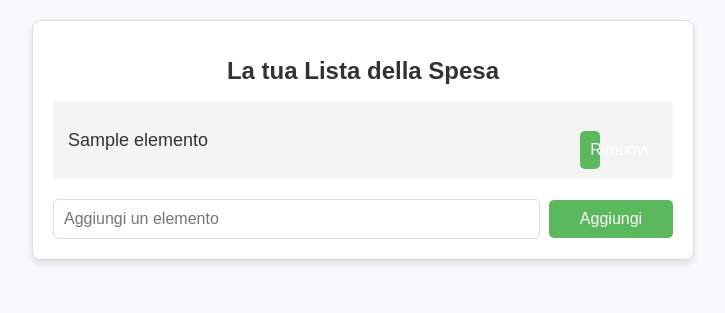
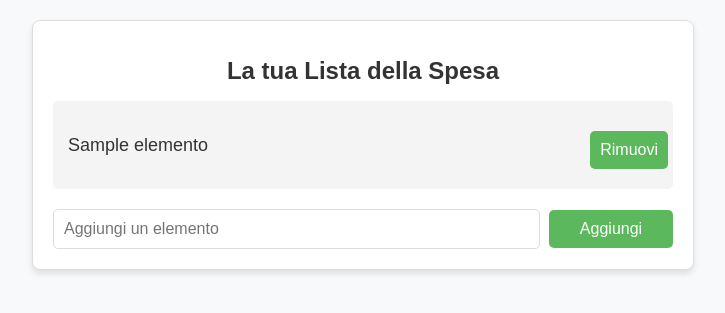
Before and after one commit to Gabbo-Lato/esercizio1py, a Python web app: template esercizio1py/templates/index.html in a window 1280 px wide. Shown: the top 313 px of the page, without its empty margins (277-1002 px from the left). Run offline with Jinja, Linux system fonts and the light colour scheme; the template is opened without the code that fills it: most values are stand-ins (such as "Sample title", 1, 10 or a date in 2020).

```diff
--- a/esercizio1py/static/css/style.css
+++ b/esercizio1py/static/css/style.css
@@ -74,6 +74,7 @@ input[type="text"] {
 button[type="submit"] {
     width: 20%;
     padding: 10px;
+
     background-color: #5cb85c;
     color: #fff;
     font-size: 16px;
@@ -93,3 +94,9 @@ p {
     font-size: 18px;
     color: #666;
 }
+
+#rimuovi{
+    padding-right: 100%;
+    border-bottom: 10px;
+    margin-bottom: 10px;
+}
--- a/esercizio1py/templates/index.html
+++ b/esercizio1py/templates/index.html
@@ -16,7 +16,7 @@
             <li>
                 {{ elemento }}
                 <form action="/rimuovi/{{ loop.index0 }}" method="post" style="display:inline;">
-                    <button type="submit">Rimuovi</button>
+                    <button type="submit" id ="rimuovi">Rimuovi</button>
                 </form>
             </li>
             {% endfor %}
```
Also changed, not shown: esercizio1py/app.py (+9 -1 lines), esercizio1py/models.py (added, +7 -0 lines).
